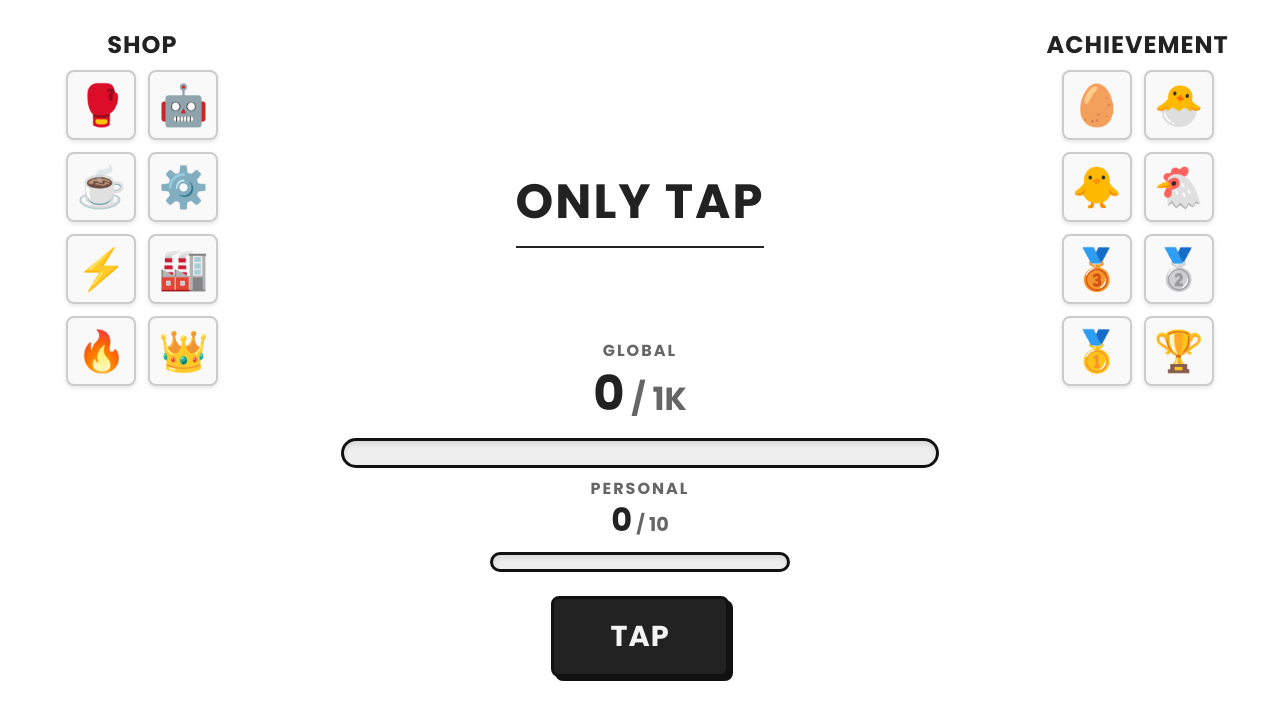
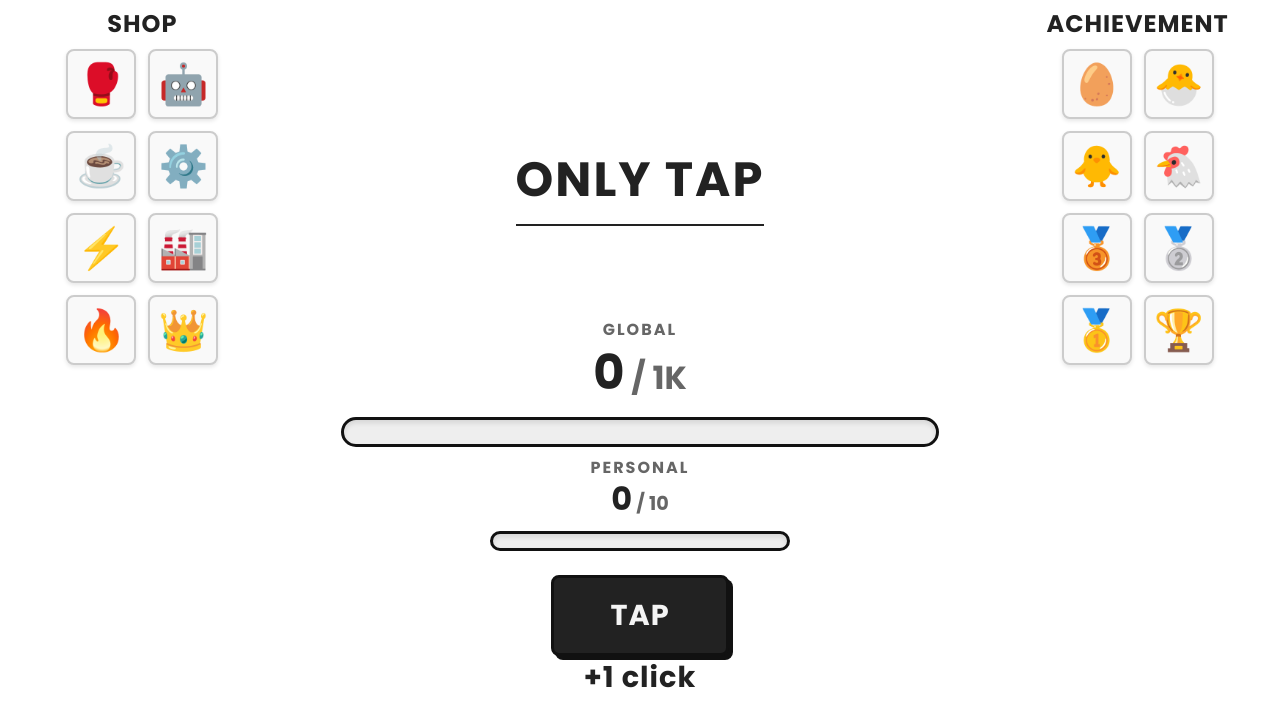
Before and after one commit to rakusa053/tap, a website: page public/index.html in a window 1280 px wide. Shown: the top 726 px of the page. Drawn offline with nearby package versions, Linux system fonts and the light colour scheme; no server answers.

Commit message:
fix(ui): restore mistakenly deleted power display

```diff
--- a/public/index.html
+++ b/public/index.html
@@ -63,6 +63,7 @@
         </div>
       </div>
       <button id="tap-btn" class="tap-button">TAP</button>
+      <div class="power-display" id="power-display">+1 click</div>
       </div>
     </div>
 
```
